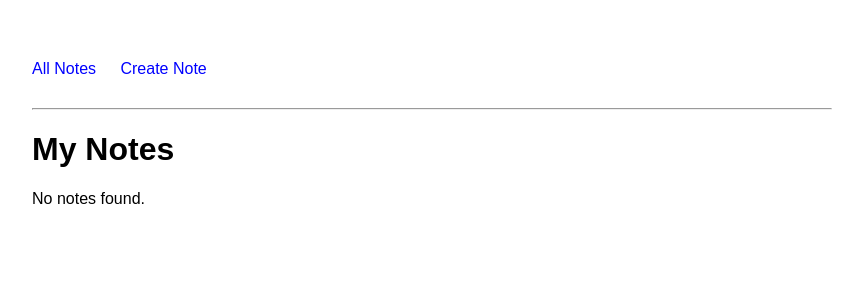
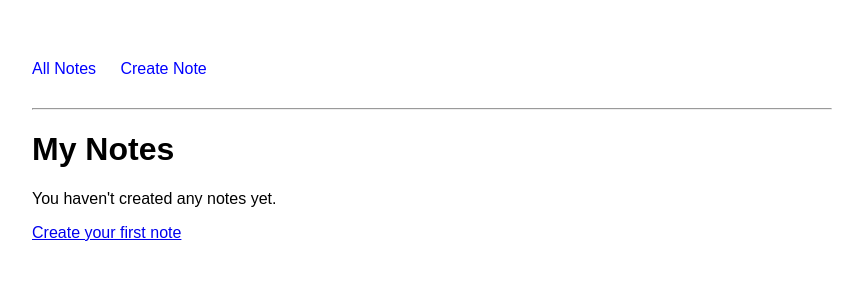
Before and after one commit to kbvyshnav/note-taking-app, a Django app: page /notes/ in a window 1280 px wide. Shown: the top 300 px of the page, without its empty margins (208-1071 px from the left). Run offline with Django 5.2, Linux system fonts and the light colour scheme; data that the repository does not hold is empty.

Commit message:
Improve note admin ordering

```diff
--- a/notes/admin.py
+++ b/notes/admin.py
@@ -18,3 +18,8 @@ class NoteAdmin(admin.ModelAdmin):
     list_filter = (
         'is_pinned',
     )
+
+    ordering = (
+        'is_pinned',
+        'created_at',
+    )
--- a/notes/templates/notes/note_list.html
+++ b/notes/templates/notes/note_list.html
@@ -29,7 +29,11 @@
         </div>
     {% endfor %}
 {% else %}
-        <p>No notes found.</p>
+
+        <p>You haven't created any notes yet.</p>
+
+        <p><a href="{% url 'create_note' %}"> Create your first note </a></p>
+
 {% endif %}
 
 
```
